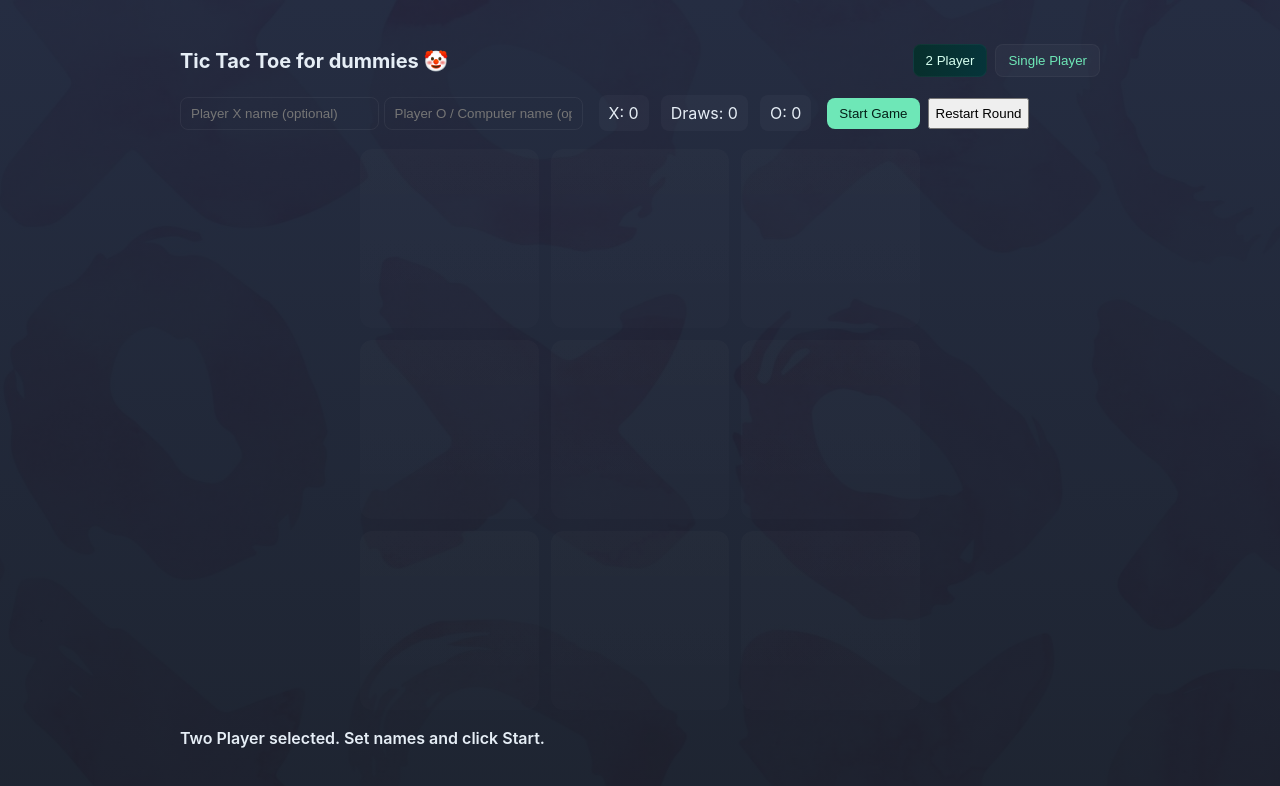
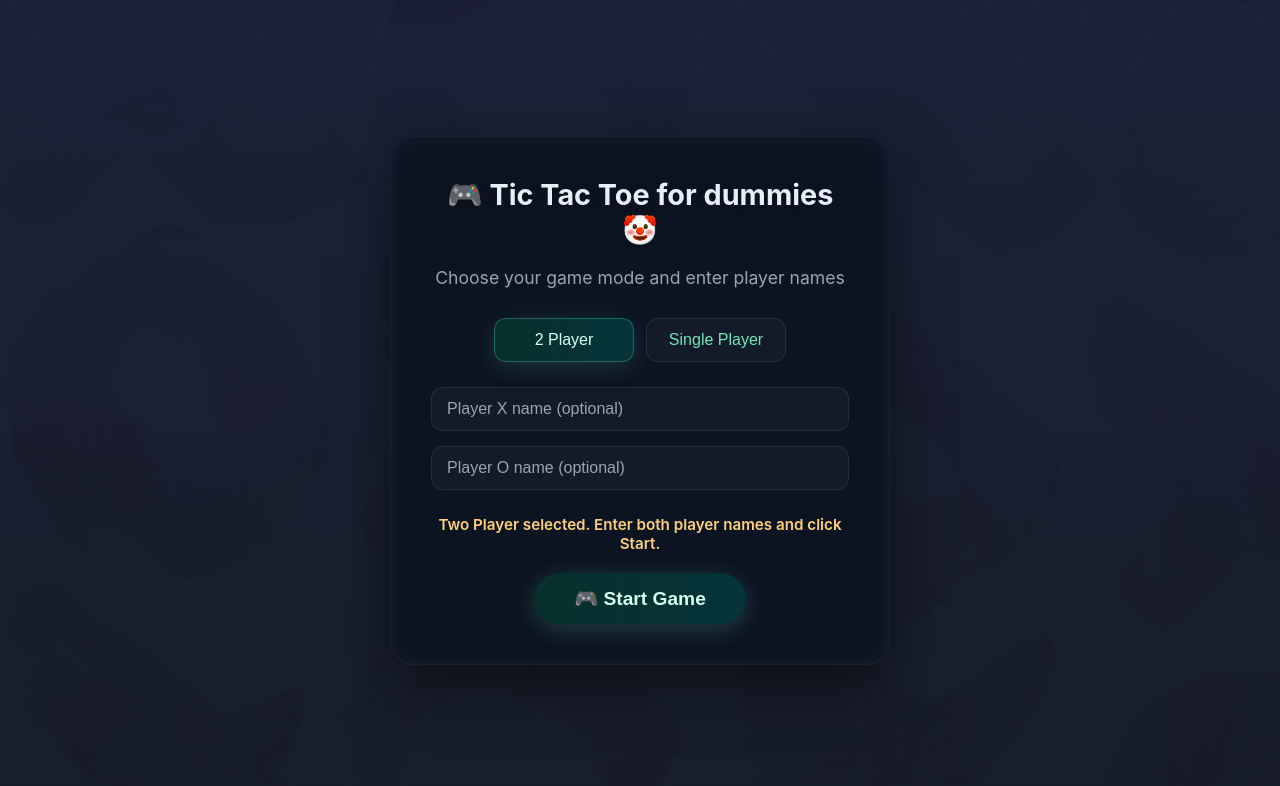
Before and after one commit to salihatali38-sys/Tic-Tac-Toe-Solo-or-Duo-, a plain HTML site: page index.html in a window 1280 px wide. Drawn offline with Linux system fonts and the light colour scheme.

Commit message:
for the overlay 	modified:   index.html 	modified:   script.js 	modified:   style.css

```diff
--- a/index.html
+++ b/index.html
@@ -7,29 +7,49 @@
   <link rel="stylesheet" href="style.css" />
 </head>
 <body>
-  <main class="app">
+  <!-- SETUP OVERLAY (Modal) -->
+  <div id="setupOverlay" class="setup-overlay">
+    <div class="setup-container">
+      <h1 class="setup-title">🎮 Tic Tac Toe for dummies 🤡</h1>
+
+      <div class="setup-instructions">
+        <p>Choose your game mode and enter player names</p>
+      </div>
+
+      <!-- Mode Selection -->
+      <div class="setup-mode-select">
+        <button id="twoPlayerBtn" class="setup-mode-btn">2 Player</button>
+        <button id="singlePlayerBtn" class="setup-mode-btn">Single Player</button>
+      </div>
+
+      <!-- Name Inputs -->
+      <div class="setup-names">
+        <input id="playerXName" placeholder="Player X name (optional)" maxlength="15" />
+        <input id="playerOName" placeholder="Player O name (optional)" maxlength="15" />
+      </div>
+
+      <!-- Setup Message -->
+      <div id="setupMessage" class="setup-message"></div>
+
+      <!-- Start Button -->
+      <button id="startBtn" class="setup-start-btn">🎮 Start Game</button>
+    </div>
+  </div>
+
+  <!-- MAIN GAME (hidden initially) -->
+  <main class="app hidden">
     <header class="header">
       <h1>Tic Tac Toe for dummies 🤡</h1>
-      <div class="mode-select">
-        <button id="twoPlayerBtn" class="mode-btn">2 Player</button>
-        <button id="singlePlayerBtn" class="mode-btn">Single Player</button>
-      </div>
     </header>
 
     <section class="controls">
-      <div class="names">
-        <input id="playerXName" placeholder="Player X name (optional)" />
-        <input id="playerOName" placeholder="Player O / Computer name (optional)" />
-      </div>
       <div class="scoreboard">
         <div class="score">X: <span id="scoreX">0</span></div>
         <div class="score">Draws: <span id="scoreDraw">0</span></div>
         <div class="score">O: <span id="scoreO">0</span></div>
       </div>
       <div class="actions">
-        <button id="startBtn" class="primary">Start Game</button>
         <button id="restartBtn">Restart Round</button>
-
       </div>
     </section>
 
--- a/script.js
+++ b/script.js
@@ -1,10 +1,15 @@
 document.addEventListener('DOMContentLoaded', ()=>{
+  //  SETUP OVERLAY ELEMENTS
+  const setupOverlay = document.getElementById('setupOverlay');
+  const appContainer = document.querySelector('.app');
   const twoBtn = document.getElementById('twoPlayerBtn');
   const singleBtn = document.getElementById('singlePlayerBtn');
   const startBtn = document.getElementById('startBtn');
+  const setupMsgEl = document.getElementById('setupMessage');
+
+  // GAME ELEMENTS
   const restartBtn = document.getElementById('restartBtn');
   const msgEl = document.getElementById('message');
-  const boardEl = document.getElementById('board');
   const cells = Array.from(document.querySelectorAll('.cell'));
   const scoreXEl = document.getElementById('scoreX');
   const scoreOEl = document.getElementById('scoreO');
@@ -18,7 +23,6 @@ document.addEventListener('DOMContentLoaded', ()=>{
     [0,4,8],[2,4,6]
   ];
 
-
   //before the game starts or ends
   let board = Array(9).fill('');
   let current = 'X';
@@ -26,27 +30,81 @@ document.addEventListener('DOMContentLoaded', ()=>{
   let gameMode = null; //current game mode
   let scores = {X:0,O:0,draw:0};
 
+  // ===== SETUP OVERLAY FUNCTIONS
+  function setupMsg(text){
+    setupMsgEl.textContent = text;
+  }
+
+  function hideSetupOverlay(){
+    setupOverlay.classList.add('fade-out');
+    setTimeout(()=>{
+      setupOverlay.classList.add('hidden');
+      appContainer.classList.remove('hidden');
+    }, 400);
+  }
+
+  // ===== MODE SELECTION =====
   function setMode(mode){
     gameMode = mode;
     twoBtn.classList.toggle('active', mode==='two');
     singleBtn.classList.toggle('active', mode==='single');
-    msg(`${mode==='single' ? 'Single Player' : 'Two Player'} selected. Set names and click Start.`);
+
+    // Show/hide Player O input based on mode
+    if(mode === 'single'){
+      setupOverlay.classList.add('single-player');
+      setupMsg('Single Player selected. Enter your name and click Start.');
+    } else {
+      setupOverlay.classList.remove('single-player');
+      setupMsg('Two Player selected. Enter both player names and click Start.');
+    }
   }
 
-  function msg(text){ msgEl.textContent = text; }
+  // ===== GAME FUNCTIONS =====
+  function msg(text){
+    msgEl.textContent = text;
+  }
 
   function startGame(){
-    board.fill(''); cells.forEach(c=>{c.className='cell'; c.textContent='';});
-    current = 'X'; playing = true; msg(`${getCurrentName()}'s turn (${current})`);
-    if(gameMode==='single' && current==='O') triggerComputer();
+    // Reset everything
+    board.fill('');
+    cells.forEach(c=>{
+      c.className='cell';
+      c.textContent='';
+    });
+    current = 'X';
+    playing = true;
+    scores = {X:0, O:0, draw:0};
+    updateScores();
+
+    msg(`${getCurrentName()}'s turn (${current})`);
+
+    // Trigger computer if needed
+    if(gameMode==='single' && current==='O'){
+      triggerComputer();
+    }
   }
 
-  function restartRound(){ startGame(); }
+  function restartRound(){
+    // Just restart the round, keep scores
+    board.fill('');
+    cells.forEach(c=>{
+      c.className='cell';
+      c.textContent='';
+    });
+    current = 'X';
+    playing = true;
+    msg(`${getCurrentName()}'s turn (${current})`);
+  }
 
+  function updateScores(){
+    scoreXEl.textContent = scores.X;
+    scoreOEl.textContent = scores.O;
+    scoreDrawEl.textContent = scores.draw;
+  }
 
-  function updateScores(){ scoreXEl.textContent = scores.X; scoreOEl.textContent = scores.O; scoreDrawEl.textContent = scores.draw; }
-
-  function getCurrentName(){ return current==='X' ? (nameX.value || 'Player X') : (nameO.value || (gameMode==='single' ? 'Computer' : 'Player O')); }
+  function getCurrentName(){
+    return current==='X' ? (nameX.value || 'Player X') : (nameO.value || (gameMode==='single' ? 'Computer' : 'Player O'));
+  }
 
   function handleCellClick(e){
     if(!playing) return flashCell(e.currentTarget);
@@ -58,30 +116,60 @@ document.addEventListener('DOMContentLoaded', ()=>{
     if(gameMode==='single' && current==='O') triggerComputer();
   }
 
-  function flashCell(cell){ cell.classList.add('invalid'); setTimeout(()=>cell.classList.remove('invalid'),350); }
+  function flashCell(cell){
+    cell.classList.add('invalid');
+    setTimeout(()=>cell.classList.remove('invalid'),350);
+  }
 
-  function placeMove(i, symbol){ board[i]=symbol; const el=cells[i]; el.textContent=symbol; el.classList.add(symbol.toLowerCase()); }
+  function placeMove(i, symbol){
+    board[i]=symbol;
+    const el=cells[i];
+    el.textContent=symbol;
+    el.classList.add(symbol.toLowerCase());
+  }
 
-  function switchPlayer(){ current = current==='X' ? 'O' : 'X'; msg(`${getCurrentName()}'s turn (${current})`); }
+  function switchPlayer(){
+    current = current==='X' ? 'O' : 'X';
+    msg(`${getCurrentName()}'s turn (${current})`);
+  }
 
   function checkEnd(){
     const winner = checkWinner(board);
-    if(winner){ playing=false; highlightWin(winner.combo); scores[winner.player]++; updateScores(); msg(`${getNameFor(winner.player)} wins!`); return true; }
-    if(board.every(Boolean)){ playing=false; scores.draw++; updateScores(); msg('Draw!'); return true; }
+    if(winner){
+      playing=false;
+      highlightWin(winner.combo);
+      scores[winner.player]++;
+      updateScores();
+      msg(`${getNameFor(winner.player)} wins!`);
+      return true;
+    }
+    if(board.every(Boolean)){
+      playing=false;
+      scores.draw++;
+      updateScores();
+      msg('Draw!');
+      return true;
+    }
     return false;
   }
 
-  function getNameFor(sym){ return sym==='X' ? (nameX.value||'Player X') : (nameO.value || (gameMode==='single' ? 'Computer' : 'Player O')); }
+  function getNameFor(sym){
+    return sym==='X' ? (nameX.value||'Player X') : (nameO.value || (gameMode==='single' ? 'Computer' : 'Player O'));
+  }
 
   function checkWinner(b){
     for(const combo of WIN_COMBOS){
       const [a,b1,c] = combo;
-      if(board[a] && board[a]===board[b1] && board[a]===board[c]) return {player:board[a], combo};
+      if(board[a] && board[a]===board[b1] && board[a]===board[c]){
+        return {player:board[a], combo};
+      }
     }
     return null;
   }
 
-  function highlightWin(combo){ combo.forEach(i=>cells[i].classList.add('win')); }
+  function highlightWin(combo){
+    combo.forEach(i=>cells[i].classList.add('win'));
+  }
 
   function triggerComputer(){
     msg('Computer is thinking...');
@@ -120,18 +208,33 @@ document.addEventListener('DOMContentLoaded', ()=>{
     return WIN_COMBOS.some(c=> simBoard[c[0]]===sym && simBoard[c[1]]===sym && simBoard[c[2]]===sym);
   }
 
-  // Wire events
+  // ===== EVENT LISTENERS =====
+
+  // Setup overlay buttons
   twoBtn.addEventListener('click', ()=>setMode('two'));
   singleBtn.addEventListener('click', ()=>setMode('single'));
+
+  // Start button - hides overlay and starts game
   startBtn.addEventListener('click', ()=>{
-  if(!gameMode) return msg('Choose a mode first.');
-  scores = {X:0, O:0, draw:0};
-  updateScores();
-  startGame();});
+    if(!gameMode){
+      setupMsg('⚠️ Please choose a game mode first!');
+      return;
+    }
+
+    // Hide setup overlay, show game
+    hideSetupOverlay();
+
+    // Start the game
+    startGame();
+  });
+
+  // Restart button
   restartBtn.addEventListener('click', ()=>restartRound());
 
+  // Cell click handlers
   cells.forEach(c=>c.addEventListener('click', handleCellClick));
 
-  // default
-  setMode('two');
+  // ===== DEFAULT STATE =====
+  // Show setup overlay by default, app is hidden
+  setMode('two'); // Default to two-player mode
 });
--- a/style.css
+++ b/style.css
@@ -1,3 +1,161 @@
+/* ===== SETUP OVERLAY STYLES ===== */
+.setup-overlay {
+  position: fixed;
+  top: 0;
+  left: 0;
+  width: 100%;
+  height: 100%;
+  background:
+    linear-gradient(180deg, rgba(7, 16, 40, 0.92), rgba(11, 18, 32, 0.95)),
+    url('materials/X.jpg') center/cover no-repeat fixed;
+  display: flex;
+  justify-content: center;
+  align-items: center;
+  z-index: 1000;
+  transition: opacity 0.4s ease, visibility 0.4s ease;
+}
+
+.setup-container {
+  background: rgba(11, 18, 32, 0.85);
+  backdrop-filter: blur(10px);
+  border: 1px solid rgba(255, 255, 255, 0.06);
+  padding: 40px;
+  border-radius: 24px;
+  box-shadow: 0 20px 60px rgba(0, 0, 0, 0.5),
+              inset 0 0 20px rgba(255, 255, 255, 0.05);
+  max-width: 500px;
+  width: 90%;
+  text-align: center;
+}
+
+.setup-title {
+  font-size: 1.8rem;
+  margin: 0 0 20px 0;
+  color: #e6eef6;
+  text-shadow: 0 2px 10px rgba(0, 0, 0, 0.3);
+}
+
+.setup-instructions {
+  margin-bottom: 30px;
+}
+
+.setup-instructions p {
+  color: var(--muted);
+  font-size: 1.1em;
+  margin: 0;
+}
+
+/* Mode Selection in Setup */
+.setup-mode-select {
+  display: flex;
+  gap: 12px;
+  margin-bottom: 25px;
+  justify-content: center;
+  flex-wrap: wrap;
+}
+
+.setup-mode-btn {
+  background: var(--glass);
+  color: var(--accent);
+  border: 1px solid rgba(255, 255, 255, 0.08);
+  padding: 12px 20px;
+  border-radius: 12px;
+  cursor: pointer;
+  font-size: 1em;
+  transition: all 0.3s ease;
+  min-width: 140px;
+}
+
+.setup-mode-btn:hover {
+  background: rgba(255, 255, 255, 0.08);
+  transform: translateY(-2px);
+  box-shadow: 0 6px 20px rgba(0, 0, 0, 0.3);
+}
+
+.setup-mode-btn.active {
+  background: linear-gradient(90deg, #072f2c, #06343a);
+  color: #d6fff0;
+  border-color: rgba(110, 231, 183, 0.3);
+  box-shadow: 0 6px 25px rgba(110, 231, 183, 0.15);
+}
+
+/* Name Inputs in Setup */
+.setup-names {
+  display: flex;
+  flex-direction: column;
+  gap: 15px;
+  margin-bottom: 25px;
+}
+
+.setup-names input {
+  padding: 12px 15px;
+  border-radius: 12px;
+  border: 1px solid rgba(255, 255, 255, 0.08);
+  background: rgba(255, 255, 255, 0.03);
+  color: inherit;
+  font-size: 1em;
+  transition: all 0.3s ease;
+}
+
+.setup-names input::placeholder {
+  color: var(--muted);
+}
+
+.setup-names input:focus {
+  outline: none;
+  border-color: var(--accent);
+  background: rgba(255, 255, 255, 0.06);
+  box-shadow: 0 0 0 3px rgba(110, 231, 183, 0.1);
+}
+
+/* Setup Message */
+.setup-message {
+  min-height: 28px;
+  margin-bottom: 20px;
+  color: #ffd07a;
+  font-weight: 600;
+  font-size: 0.95em;
+}
+
+/* Start Button in Setup */
+.setup-start-btn {
+  background: linear-gradient(90deg, #072f2c, #06343a);
+  color: #d6fff0;
+  border: none;
+  padding: 14px 40px;
+  border-radius: 50px;
+  cursor: pointer;
+  font-size: 1.2em;
+  font-weight: 700;
+  transition: all 0.3s ease;
+  box-shadow: 0 6px 25px rgba(110, 231, 183, 0.2);
+}
+
+.setup-start-btn:hover {
+  transform: translateY(-3px);
+  box-shadow: 0 8px 30px rgba(110, 231, 183, 0.3);
+}
+
+.setup-start-btn:active {
+  transform: translateY(1px);
+}
+
+/* Hide Player O input in single-player mode */
+.setup-overlay.single-player #playerOName {
+  display: none;
+}
+
+/* Hidden class for smooth transitions */
+.hidden {
+  display: none !important;
+}
+
+/* Fade out animation */
+.setup-overlay.fade-out {
+  opacity: 0;
+  visibility: hidden;
+}
+
 :root{
   --bg:#0f1724;
   --card:#0b1220;
```
